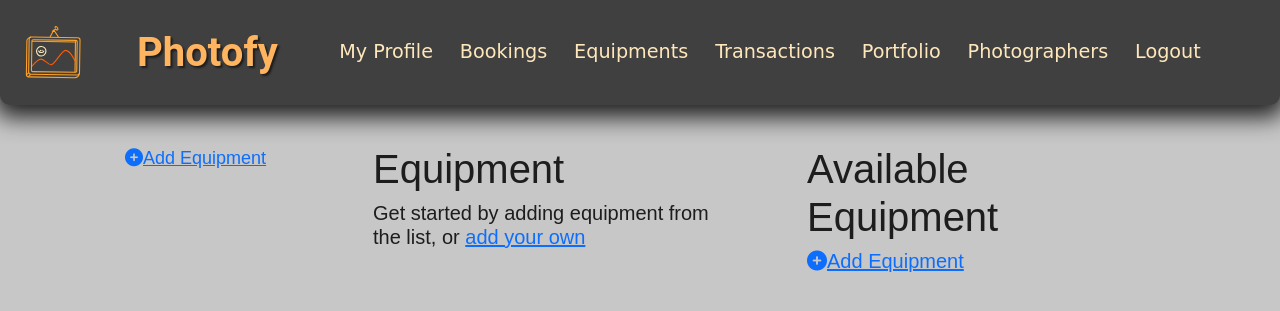
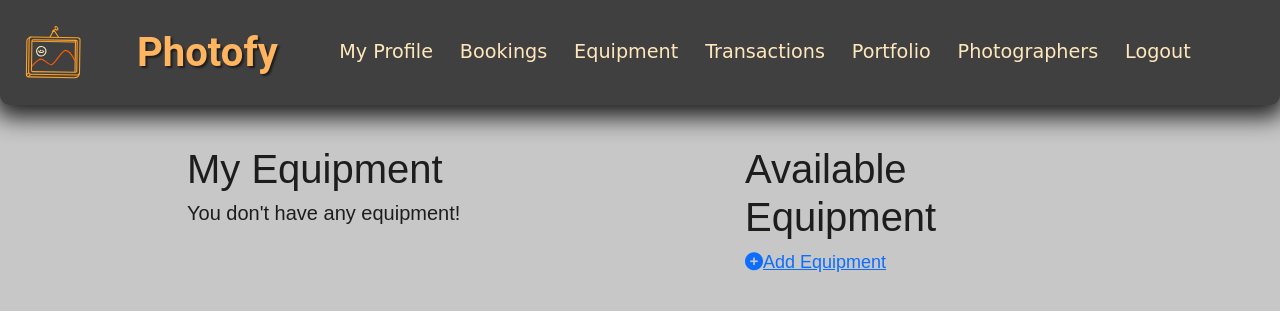
Before and after one commit to lcrosariol/Photofy, a Django app: page /equipment/ in a window 1280 px wide. Shown: the top 311 px of the page. Run offline with Django 3.2, Linux system fonts and the light colour scheme; the visitor is signed in with stand-in values (Sample User, id 1); data that the repository does not hold is empty; some libraries are stand-ins or nearby versions; some web fonts are replaced.

Commit message:
equipment page minor changes

```diff
--- a/main_app/templates/base.html
+++ b/main_app/templates/base.html
@@ -48,7 +48,7 @@
           <a class="nav-link" href="{% url 'bookings' %}">Bookings</a>
         </li>
         <li class="nav-item">
-          <a class="nav-link" href="{% url 'equipment' %}">Equipments</a>
+          <a class="nav-link" href="{% url 'equipment' %}">Equipment</a>
         </li>
         <li class="nav-item">
           <a class="nav-link" href="{% url 'transactions' %}">Transactions</a>
--- a/main_app/templates/equipment.html
+++ b/main_app/templates/equipment.html
@@ -2,11 +2,9 @@
 {% block content %}
 <div class="container-fluid">
     <div class="row justify-content-around">
-        <div class="col-2">
-            <a href="{% url 'equipment_create' %}"><i class="fas fa-circle-plus"></i>Add Equipment</a>
-        </div>
+
         <div class="col-4">
-            <h1>Equipment</h1>
+            <h1>My Equipment</h1>
             {% if assoc_equipments.count %}
                 {% for assoc_equipment in assoc_equipments %}
                     <div>
@@ -17,15 +15,17 @@
                     </div>
                 {% endfor %}
             {% else %}
-                <h5>Get started by adding equipment from the list, or <a href="{% url 'equipment_create' %}">add your own</a></h5>
+                <h5>You don't have any equipment!</a></h5>
             {% endif %}
         </div>
 
-
-
         <div class="col-4">
             <h1>Available Equipment</h1>
+            <div class="col-6">
+                <a href="{% url 'equipment_create' %}"><i class="fas fa-circle-plus"></i>Add Equipment</a>
+            </div>
             {% if equipments.count %}
+            <p>Click to add to your equipment list</p>
                 {% for equipment in equipments %}
                     <div>
                         <form action="{% url 'assoc_equipment' equipment.id %}" method="post">
@@ -34,8 +34,6 @@
                         </form>
                     </div>
                 {% endfor %}
-            {% else %}
-                <h5><a href="{% url 'equipment_create' %}"><i class="fas fa-circle-plus"></i>Add Equipment</a></h5>
             {% endif %}
         </div>
     </div>
```
